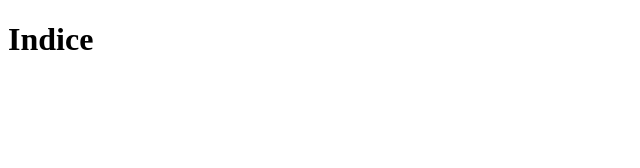
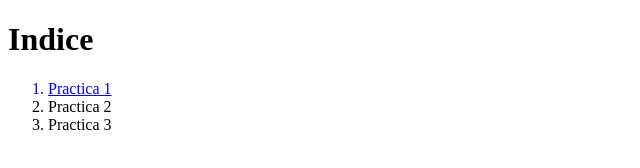
Before and after one commit to drexx16/TPED1_24_25, a plain HTML site: page index.html in a window 1280 px wide. Shown: the whole page, without its empty margins (0-640 px from the left). Drawn offline with Linux system fonts and the light colour scheme.

Commit message:
Update index.html

```diff
--- a/index.html
+++ b/index.html
@@ -6,6 +6,10 @@
 </head>
 <body>
     <h1>Indice</h1>
-
+    <ol>
+        <a href="https://www.w3schools.com/"><li>Practica 1</li></a>
+        <li>Practica 2</li>
+        <li>Practica 3</li>
+      </ol>
 </body>
 </html>
```
